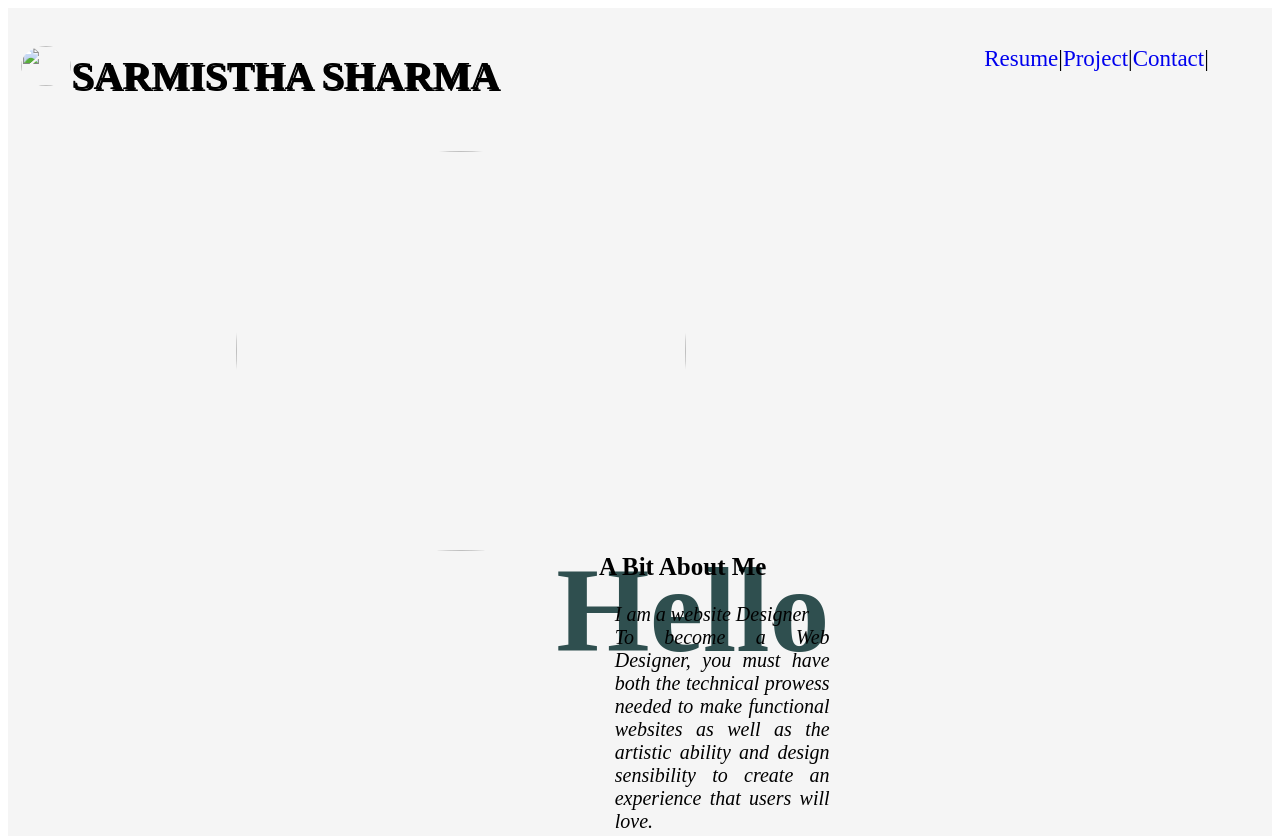
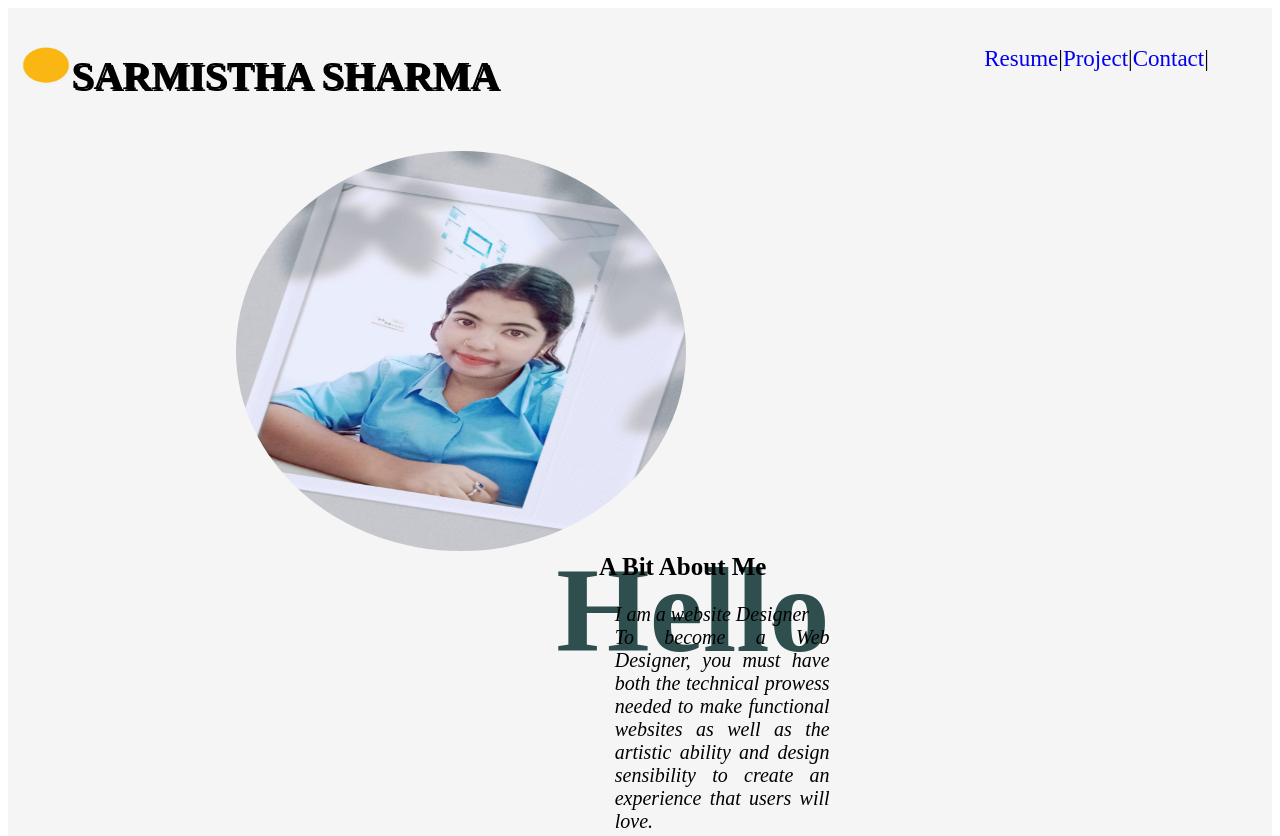
Before and after one commit to sarmisthaibm/portfolio, a plain HTML site: page index.html in a window 1280 px wide. Shown: the top 836 px of the page. Drawn offline with Linux system fonts and the light colour scheme; files that its build step writes are made by us from their sources.

Commit message:
Update index.html

```diff
--- a/index.html
+++ b/index.html
@@ -11,10 +11,10 @@
           <a href="file:///C:/Users/Admin/Desktop/demo1/project1.html">Project</a> |
           <a href="file:///C:/Users/Admin/Desktop/demo1/contact.html">Contact</a> |
     </nav>
-<img src="./INDEX.html_files/button.png" width="50px" height="40px">
+<img src="button.png" width="50px" height="40px">
 <h1><b>SARMISTHA SHARMA</b></h1>
 <div class="cvAA">
-<img src="./INDEX.html_files/shar.jpg" width="450px" height="400px">
+<img src="shar.jpg" width="450px" height="400px">
 <h2>Hello</h2>
 <h3>A Bit About Me</h3>
 <p>I am a website Designer<br>
```
